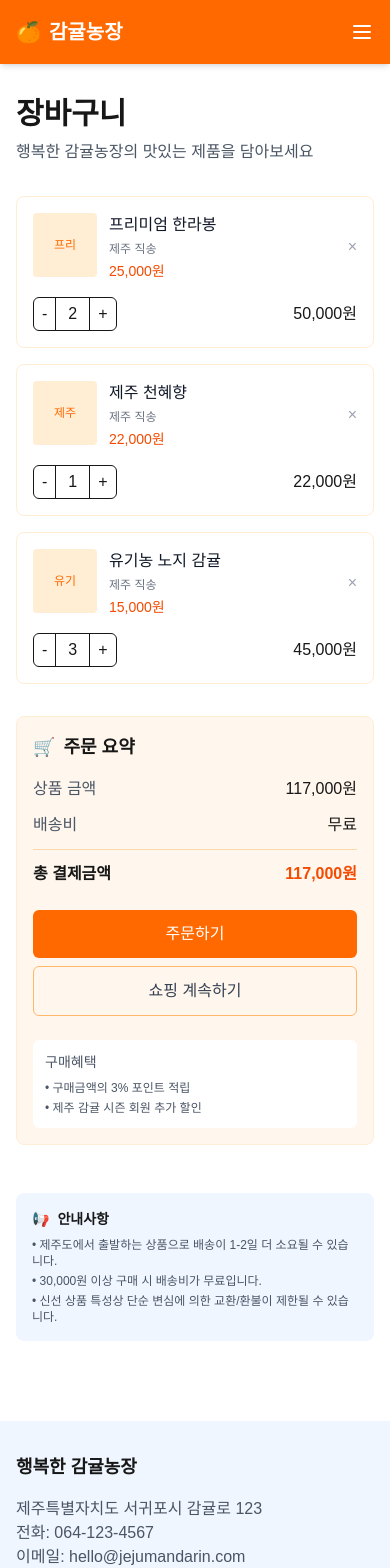
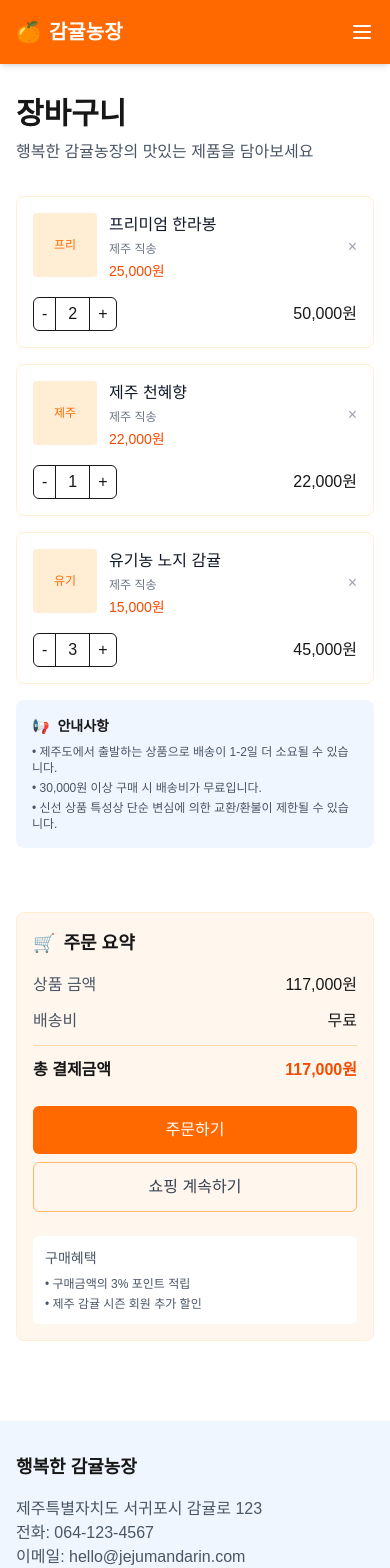
Before and after one commit to happy-yeachan/farm-page, a Next.js app: page /cart in a window 390 px wide. Shown: the top 1568 px of the page. Built offline with nearby package versions, Linux system fonts and the light colour scheme.

Commit message:
장바구니 페이지 레이아웃 개선 - 상품 정보 옆에 주문 요약 배치

```diff
--- a/src/app/cart/page.tsx
+++ b/src/app/cart/page.tsx
@@ -41,6 +41,57 @@ export default function CartPage() {
   const shippingFee = subtotal >= 30000 ? 0 : 3000; // 3만원 이상 무료 배송
   const total = subtotal + shippingFee;
 
+  // 주문 요약 컴포넌트
+  const OrderSummary = () => (
+    <div className="border border-orange-100 rounded-lg p-4 sm:p-6 bg-orange-50 h-fit sticky top-20">
+      <h2 className="text-lg font-semibold mb-4 flex items-center">
+        <span className="text-orange-500 mr-2">🛒</span> 주문 요약
+      </h2>
+
+      <div className="space-y-3 mb-6">
+        <div className="flex justify-between">
+          <span className="text-gray-600">상품 금액</span>
+          <span className="font-medium">{subtotal.toLocaleString()}원</span>
+        </div>
+        <div className="flex justify-between">
+          <span className="text-gray-600">배송비</span>
+          <span className="font-medium">
+            {shippingFee === 0 ? "무료" : `${shippingFee.toLocaleString()}원`}
+          </span>
+        </div>
+        {shippingFee > 0 && (
+          <div className="text-xs text-orange-600">
+            * {(30000 - subtotal).toLocaleString()}원 더 구매 시 무료배송
+          </div>
+        )}
+        <div className="border-t border-orange-200 pt-3 mt-3">
+          <div className="flex justify-between font-semibold">
+            <span>총 결제금액</span>
+            <span className="text-orange-600">{total.toLocaleString()}원</span>
+          </div>
+        </div>
+      </div>
+
+      <button className="w-full bg-orange-500 text-white py-3 rounded-md font-medium hover:bg-orange-600 mb-2">
+        주문하기
+      </button>
+
+      <Link
+        href="/products"
+        className="block w-full text-center border border-orange-300 py-3 rounded-md font-medium hover:bg-orange-100 text-gray-700"
+      >
+        쇼핑 계속하기
+      </Link>
+
+      {/* 포인트 적립 안내 */}
+      <div className="mt-6 p-3 bg-white rounded-md text-xs text-gray-600">
+        <p className="font-medium text-sm mb-2">구매혜택</p>
+        <p className="mb-1">• 구매금액의 3% 포인트 적립</p>
+        <p>• 제주 감귤 시즌 회원 추가 할인</p>
+      </div>
+    </div>
+  );
+
   return (
     <div>
       <h1 className="text-3xl font-bold mb-2">장바구니</h1>
@@ -59,9 +110,11 @@ export default function CartPage() {
           </Link>
         </div>
       ) : (
-        <div className="grid grid-cols-1 lg:grid-cols-3 gap-8">
+        <div className="grid md:grid-cols-3 gap-8">
+          {/* 장바구니 상품 목록 영역 - 데스크탑에서는 2/3 차지 */}
+          <div className="md:col-span-2">
             {/* 장바구니 상품 목록 - 데스크탑 뷰 */}
-          <div className="lg:col-span-2 hidden sm:block">
+            <div className="hidden sm:block">
               <div className="border border-orange-100 rounded-lg overflow-hidden">
                 <table className="w-full">
                   <thead className="bg-orange-50">
@@ -111,7 +164,7 @@ export default function CartPage() {
             </div>
 
             {/* 장바구니 상품 목록 - 모바일 뷰 */}
-          <div className="lg:col-span-2 sm:hidden space-y-4">
+            <div className="sm:hidden space-y-4">
               {cartItems.map((item) => (
                 <div key={item.id} className="border border-orange-100 rounded-lg p-4">
                   <div className="flex justify-between mb-4">
@@ -145,71 +198,8 @@ export default function CartPage() {
               ))}
             </div>
 
-          {/* 참고 안내 - 데스크탑에서만 표시 */}
-          <div className="lg:col-span-2 mt-4 p-4 bg-blue-50 rounded-lg hidden sm:block">
-            <h3 className="text-sm font-semibold mb-2 flex items-center">
-              <span className="text-orange-500 mr-2">📢</span> 안내사항
-            </h3>
-            <ul className="text-xs text-gray-600 space-y-1">
-              <li>• 제주도에서 출발하는 상품으로 배송이 1-2일 더 소요될 수 있습니다.</li>
-              <li>• 30,000원 이상 구매 시 배송비가 무료입니다.</li>
-              <li>• 신선 상품 특성상 단순 변심에 의한 교환/환불이 제한될 수 있습니다.</li>
-            </ul>
-          </div>
-
-          {/* 주문 요약 */}
-          <div className="lg:col-span-1">
-            <div className="border border-orange-100 rounded-lg p-4 sm:p-6 bg-orange-50 sticky top-4">
-              <h2 className="text-lg font-semibold mb-4 flex items-center">
-                <span className="text-orange-500 mr-2">🛒</span> 주문 요약
-              </h2>
-
-              <div className="space-y-3 mb-6">
-                <div className="flex justify-between">
-                  <span className="text-gray-600">상품 금액</span>
-                  <span className="font-medium">{subtotal.toLocaleString()}원</span>
-                </div>
-                <div className="flex justify-between">
-                  <span className="text-gray-600">배송비</span>
-                  <span className="font-medium">
-                    {shippingFee === 0 ? "무료" : `${shippingFee.toLocaleString()}원`}
-                  </span>
-                </div>
-                {shippingFee > 0 && (
-                  <div className="text-xs text-orange-600">
-                    * {(30000 - subtotal).toLocaleString()}원 더 구매 시 무료배송
-                  </div>
-                )}
-                <div className="border-t border-orange-200 pt-3 mt-3">
-                  <div className="flex justify-between font-semibold">
-                    <span>총 결제금액</span>
-                    <span className="text-orange-600">{total.toLocaleString()}원</span>
-                  </div>
-                </div>
-              </div>
-
-              <button className="w-full bg-orange-500 text-white py-3 rounded-md font-medium hover:bg-orange-600 mb-2">
-                주문하기
-              </button>
-
-              <Link
-                href="/products"
-                className="block w-full text-center border border-orange-300 py-3 rounded-md font-medium hover:bg-orange-100 text-gray-700"
-              >
-                쇼핑 계속하기
-              </Link>
-
-              {/* 포인트 적립 안내 */}
-              <div className="mt-6 p-3 bg-white rounded-md text-xs text-gray-600">
-                <p className="font-medium text-sm mb-2">구매혜택</p>
-                <p className="mb-1">• 구매금액의 3% 포인트 적립</p>
-                <p>• 제주 감귤 시즌 회원 추가 할인</p>
-              </div>
-            </div>
-          </div>
-
-          {/* 참고 안내 - 모바일에서만 표시 */}
-          <div className="lg:col-span-3 mt-4 p-4 bg-blue-50 rounded-lg sm:hidden">
+            {/* 참고 안내 */}
+            <div className="mt-4 p-4 bg-blue-50 rounded-lg">
               <h3 className="text-sm font-semibold mb-2 flex items-center">
                 <span className="text-orange-500 mr-2">📢</span> 안내사항
               </h3>
@@ -220,6 +210,20 @@ export default function CartPage() {
               </ul>
             </div>
           </div>
+
+          {/* 주문 요약 - 데스크탑에서는 상품 목록 바로 옆에, 모바일에서는 아래에 표시 */}
+          <div className="md:col-span-1">
+            {/* 데스크탑 뷰에서 표시 */}
+            <div className="hidden md:block">
+              <OrderSummary />
+            </div>
+          </div>
+
+          {/* 모바일에서 주문 요약 표시 */}
+          <div className="md:hidden">
+            <OrderSummary />
+          </div>
+        </div>
       )}
     </div>
   );
```
Lines whose indentation alone changed are shown as unchanged.
